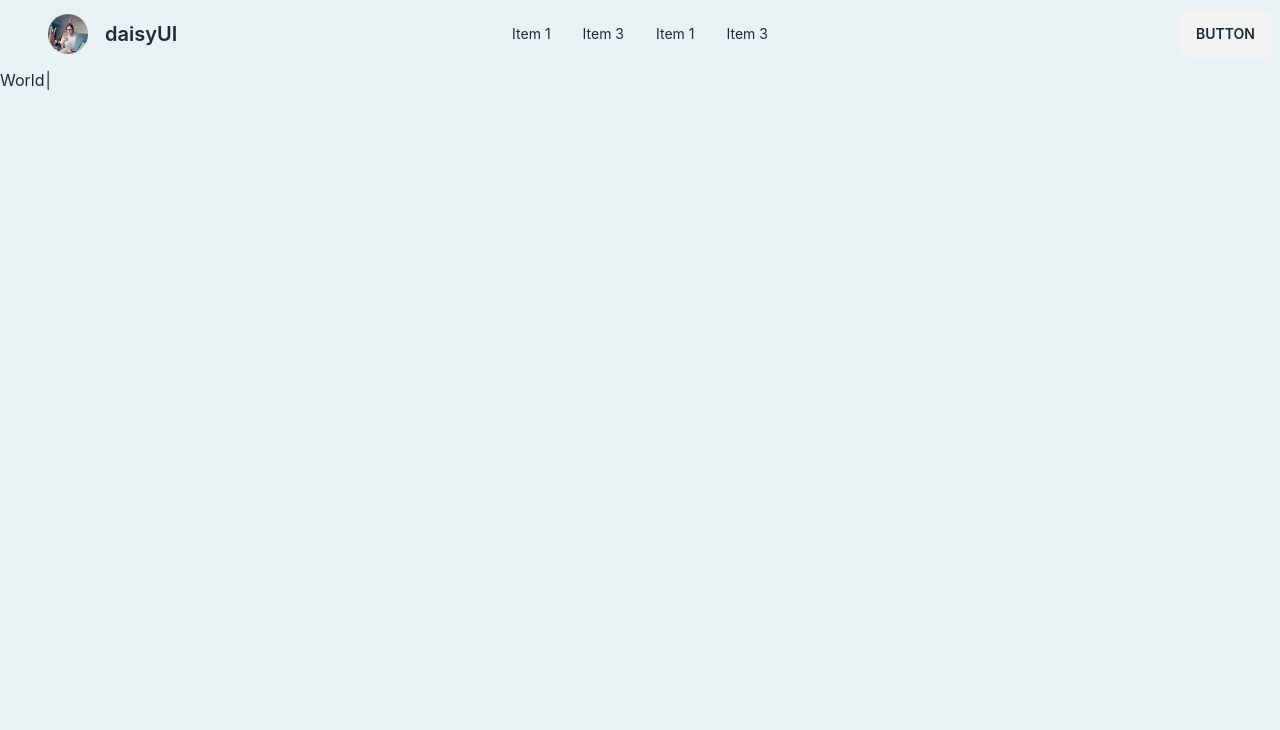
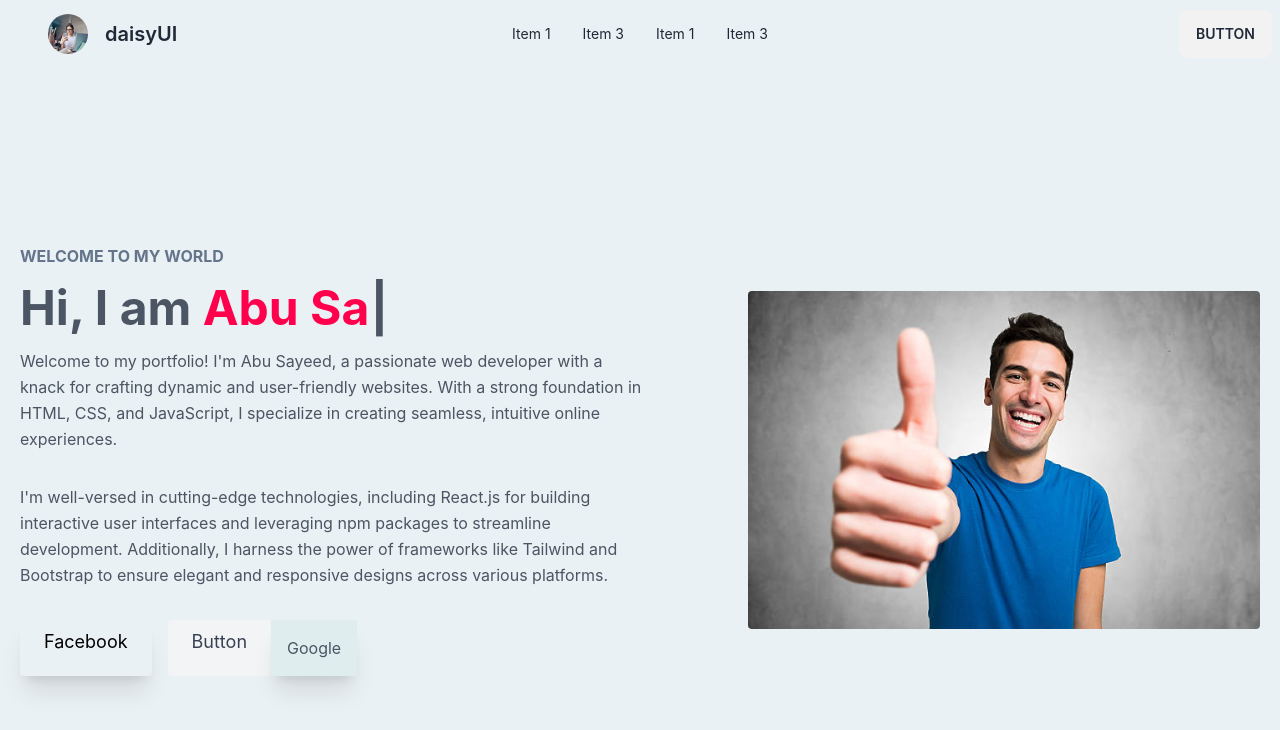
Before and after one commit to Sayeednayeem1/abu-sayeed-portfolio, a React (Create React App) app: page / in a window 1280 px wide. Shown: the top 730 px of the page. Built offline with nearby package versions, Linux system fonts and the light colour scheme.

Commit message:
installed react icons

```diff
--- a/package.json
+++ b/package.json
@@ -8,6 +8,7 @@
     "@testing-library/user-event": "^13.5.0",
     "react": "^18.2.0",
     "react-dom": "^18.2.0",
+    "react-icons": "^4.11.0",
     "react-router-dom": "^6.16.0",
     "react-scripts": "5.0.1",
     "typewriter-effect": "^2.20.1",
--- a/src/components/Banner/Banner.js
+++ b/src/components/Banner/Banner.js
@@ -1,10 +1,39 @@
 import React from 'react';
+import Typewriter from 'typewriter-effect';
+import BannerPic from '../../assets/Images/BannerPic.jpg';
 
 const Banner = () => {
     return (
-        <div>
-            <h1>This is banner</h1>
-        </div>
+        <section className="text-gray-600 body-font">
+            <div className="container mx-auto flex px-5 py-24 md:flex-row flex-col mt-0 md:mt-0 lg:mt-20 items-center">
+                <div className="lg:flex-grow md:w-1/2 lg:pr-24 md:pr-16 flex flex-col md:items-start md:text-left mb-16 md:mb-0 items-center text-center">
+                    <h1 className='text-slate-500 font-bold mb-4'>WELCOME TO MY WORLD</h1>
+                    <div className='text-5xl font-bold mb-4'>
+                        <Typewriter
+                            options={{
+                                strings: [
+                                    '<span>Hi, I am <span style="color: #FF004D;">Abu Sayeed</span></span>',
+                                    '<span <span style="color: #FF004D;" >A web Developer</span>',
+                                ],
+                                autoStart: true,
+                                loop: true,
+                            }}
+                        />
+                    </div>
+
+                    <p className="mb-8 leading-relaxed">Welcome to my portfolio! I'm Abu Sayeed, a passionate web developer with a knack for crafting dynamic and user-friendly websites. With a strong foundation in HTML, CSS, and JavaScript, I specialize in creating seamless, intuitive online experiences.</p>
+                    <p className="mb-8 leading-relaxed">I'm well-versed in cutting-edge technologies, including React.js for building interactive user interfaces and leveraging npm packages to streamline development. Additionally, I harness the power of frameworks like Tailwind and Bootstrap to ensure elegant and responsive designs across various platforms.</p>
+                    <div className="flex justify-center">
+                        <button className="inline-flex text-black bg-[#EAF1F4] shadow-xl border-0 py-2 px-6 focus:outline-none hover:bg-indigo-600 rounded text-lg">Facebook</button>
+                        <button className="ml-4 inline-flex text-gray-700 bg-gray-100 border-0 py-2 px-6 focus:outline-none hover:bg-gray-200 rounded text-lg">Button</button>
+                        <p className='bg-[#E0EDEF] shadow-xl flex items-center p-4 rounded-sm'>Google</p>
+                    </div>
+                </div>
+                <div className="lg:max-w-lg lg:w-full md:w-1/2 w-5/6 ">
+                    <img className="object-cover object-center rounded" alt="hero" src={BannerPic} />
+                </div>
+            </div>
+        </section>
     );
 };
 
--- a/src/components/Home/Home.js
+++ b/src/components/Home/Home.js
@@ -1,17 +1,9 @@
 import React from 'react';
-import Typewriter from 'typewriter-effect';
+import Banner from '../Banner/Banner';
 
 const Home = () => {
     return (
-        <div>
-            <Typewriter
-                options={{
-                    strings: ['Hello', 'World'],
-                    autoStart: true,
-                    loop: true,
-                }}
-            />
-        </div>
+        <Banner />
     );
 };
 
```
Also changed, not shown: src/assets/Images/BannerPic.jpg (added), 1 other file (tests, documents, lock files or other folders).
